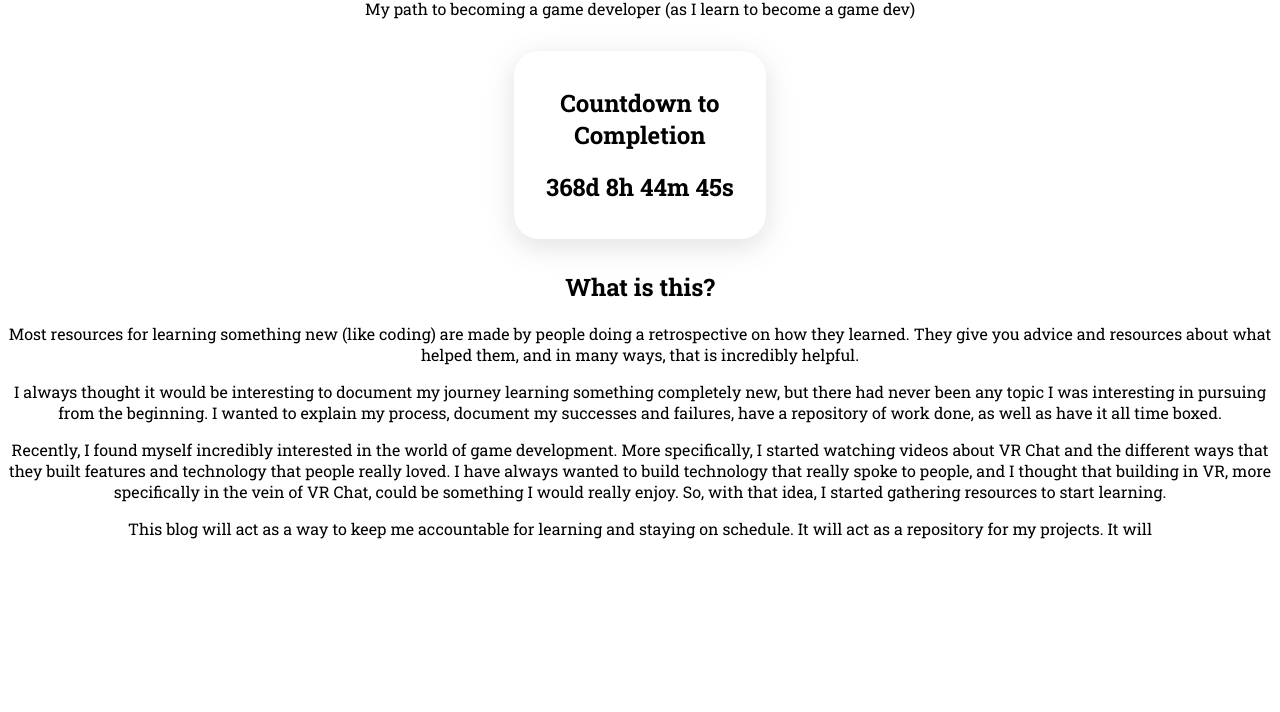
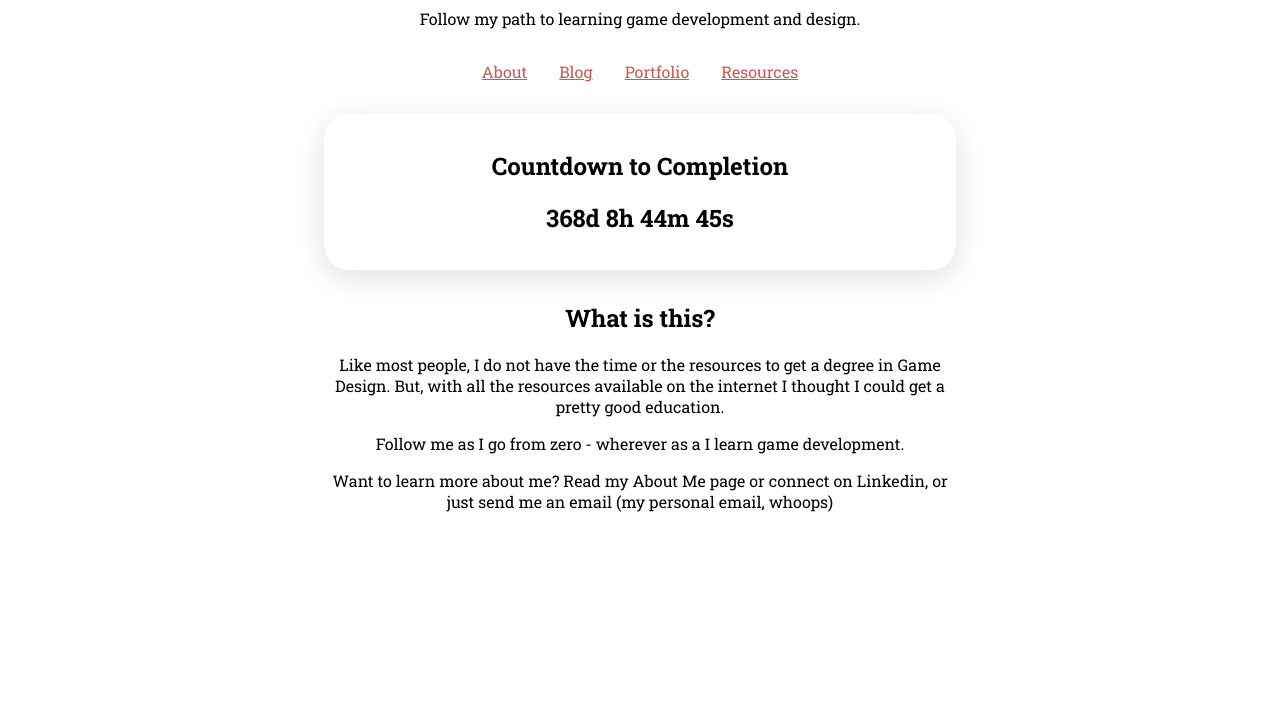
Before and after one commit to garkilic/Game-Development-Blog, a plain HTML site: page index.html in a window 1280 px wide. Shown: the part 88-800 px from the top of the page. Drawn offline with Linux system fonts and the light colour scheme.

Commit message:
Adding more content

```diff
--- a/index.html
+++ b/index.html
@@ -15,46 +15,38 @@
 	</head>
 	<body>
 		<header>
-			<h1>Learning Game Development</h1>
-			<p>
-				My path to becoming a game developer (as I learn to become a game dev)
-			</p>
+			<h1>One Year In Game Design</h1>
+			<p>Follow my path to learning game development and design.</p>
 		</header>
+
+		<nav>
+			<ul class="nav-items">
+				<li class="nav-item"><a href="#">About</a></li>
+				<li class="nav-item"><a href="#">Blog</a></li>
+				<li class="nav-item"><a href="#">Portfolio</a></li>
+				<li class="nav-item"><a href="#">Resources</a></li>
+			</ul>
+		</nav>
+
 		<div class="countdown-container">
 			<h2>Countdown to Completion</h2>
 			<h2 id="countdown"></h2>
 		</div>
 
-		<section class="explanation">
+		<section class="explanation container">
 			<h2>What is this?</h2>
 			<div>
 				<p>
-					Most resources for learning something new (like coding) are made by
-					people doing a retrospective on how they learned. They give you advice
-					and resources about what helped them, and in many ways, that is
-					incredibly helpful.
+					Like most people, I do not have the time or the resources to get a
+					degree in Game Design. But, with all the resources available on the
+					internet I thought I could get a pretty good education.
 				</p>
 				<p>
-					I always thought it would be interesting to document my journey
-					learning something completely new, but there had never been any topic
-					I was interesting in pursuing from the beginning. I wanted to explain
-					my process, document my successes and failures, have a repository of
-					work done, as well as have it all time boxed.
+					Follow me as I go from zero - wherever as a I learn game development.
 				</p>
 				<p>
-					Recently, I found myself incredibly interested in the world of game
-					development. More specifically, I started watching videos about VR
-					Chat and the different ways that they built features and technology
-					that people really loved. I have always wanted to build technology
-					that really spoke to people, and I thought that building in VR, more
-					specifically in the vein of VR Chat, could be something I would really
-					enjoy. So, with that idea, I started gathering resources to start
-					learning.
-				</p>
-				<p>
-					This blog will act as a way to keep me accountable for learning and
-					staying on schedule. It will act as a repository for my projects. It
-					will
+					Want to learn more about me? Read my About Me page or connect on
+					Linkedin, or just send me an email (my personal email, whoops)
 				</p>
 			</div>
 		</section>
--- a/style.css
+++ b/style.css
@@ -3,14 +3,65 @@
 	text-align: center;
 }
 
-.header {
+.container {
+	margin: 0 auto;
+	width: 50%;
+}
+
+header {
 	margin: 2em;
+}
+
+.nav-items {
+	padding: 0;
+	display: flex;
+	justify-content: center;
+}
+
+.nav-item {
+	margin: 0 1em;
+	list-style-type: none;
+}
+
+.nav-item a {
+	color: #cd5555;
 }
 
 .countdown-container {
 	margin: 2em auto;
 	padding: 1em 0;
-	width: 20%;
+	width: 50%;
 	box-shadow: rgba(100, 100, 111, 0.2) 0px 7px 29px 0px;
 	border-radius: 25px;
 }
+
+@media (max-width: 480px) {
+	.countdown-container {
+		width: 80%;
+	}
+	.container {
+		width: 90%;
+	}
+	.nav-items {
+		flex-direction: column;
+	}
+	.nav-item {
+		margin: 0.5rem auto;
+		box-shadow: rgba(100, 100, 111, 0.2) 0px 7px 29px 0px;
+		border-radius: 25px;
+		padding: 0.5rem;
+		width: 70%;
+	}
+	.nav-item a {
+		text-decoration: none;
+	}
+}
+
+@media (min-width: 480px) and (max-width: 768px) {
+	.container {
+		width: 70%;
+	}
+	.countdown-container {
+		width: 70%;
+	}
+}
```
